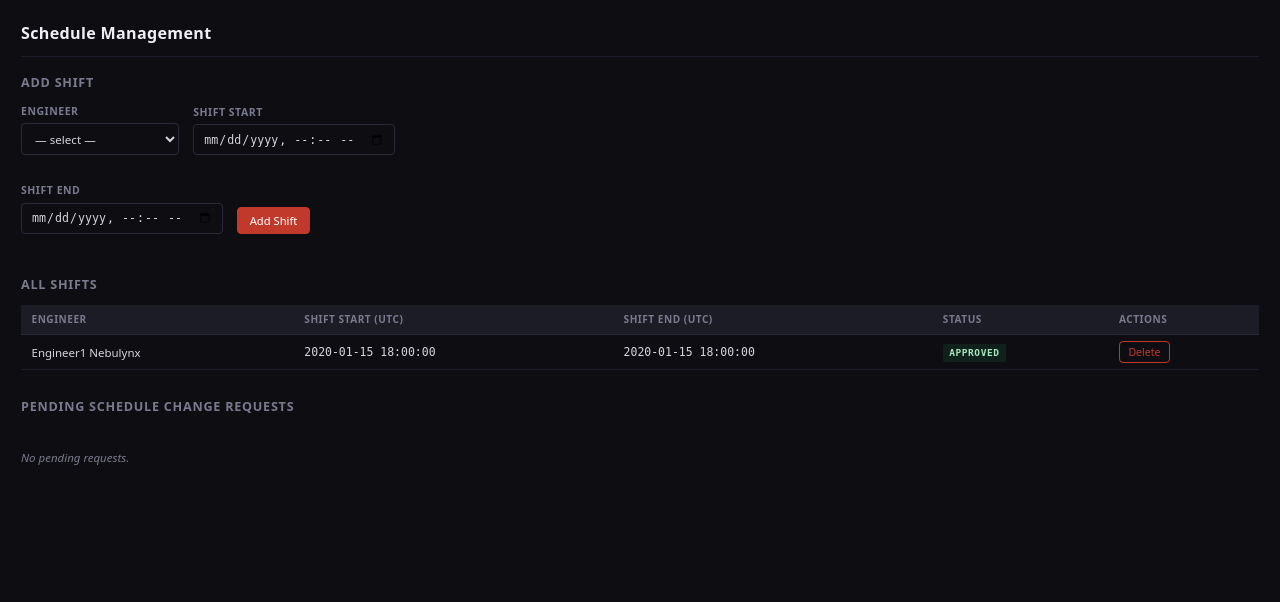
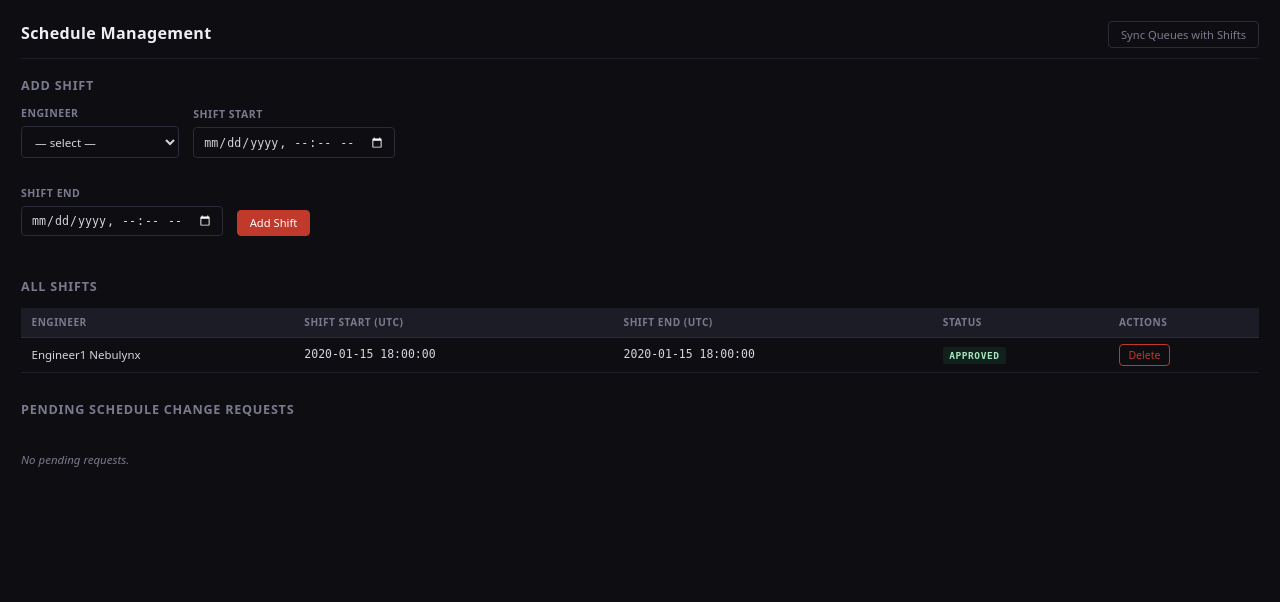
Before and after one commit to ocnsauto/oncall-notification-system-automation, a Flask app: page /schedules/ in a window 1280 px wide. Shown: the part 49-651 px from the top of the page. Run offline with Flask 3, Linux system fonts and the light colour scheme; a user stored in the database is signed in; tables that the repository leaves empty hold one stand-in row (values such as "Sample post").

Commit message:
feat(ui): fix calendar icon color and add explicit queue sync button for active shifts

```diff
--- a/app/routes/schedules.py
+++ b/app/routes/schedules.py
@@ -109,3 +109,31 @@
     db.session.commit()
     flash("Schedule change request rejected.", "info")
     return redirect(url_for("schedules.admin_schedules"))
+
+
+@schedules_bp.route("/sync-queues", methods=["POST"])
+@login_required
+def sync_queues():
+    now = datetime.utcnow()
+    # Find all active shifts right now
+    active_shifts = OncallSchedule.query.filter(
+        OncallSchedule.is_approved == True,
+        OncallSchedule.shift_start <= now,
+        OncallSchedule.shift_end >= now
+    ).all()
+    active_engineer_ids = {shift.engineer_id for shift in active_shifts}
+
+    # Get all engineers ordered by current queue position
+    engineers = Engineer.query.order_by(Engineer.queue_position).all()
+
+    # Split into active and inactive, preserving relative order
+    active_engineers = [e for e in engineers if e.id in active_engineer_ids]
+    inactive_engineers = [e for e in engineers if e.id not in active_engineer_ids]
+
+    # Re-assign queue positions 1 to N
+    for i, e in enumerate(active_engineers + inactive_engineers, start=1):
+        e.queue_position = i
+
+    db.session.commit()
+    flash("Queues synced: Engineers on active shifts moved to the front.", "success")
+    return redirect(url_for("schedules.admin_schedules"))
--- a/static/css/main.css
+++ b/static/css/main.css
@@ -306,6 +306,7 @@
 .form-input.mono  { font-family: var(--font-mono); }
 select.form-input { cursor: pointer; }
 textarea.form-input { resize: vertical; }
+::-webkit-calendar-picker-indicator { filter: invert(1); }
 .form-actions { display: flex; gap: 0.5rem; align-items: center; margin-top: 0.5rem; }
 .form-inline-grid { display: flex; flex-wrap: wrap; gap: 1rem; align-items: flex-end; }
 
--- a/templates/schedules/admin.html
+++ b/templates/schedules/admin.html
@@ -4,6 +4,11 @@
 {% block content %}
 <div class="page-header">
   <h1 class="page-title">Schedule Management</h1>
+  <div class="header-actions">
+    <form method="POST" action="{{ url_for('schedules.sync_queues') }}" style="display:inline;">
+      <button type="submit" class="btn btn--ghost" id="sync-queues-btn">Sync Queues with Shifts</button>
+    </form>
+  </div>
 </div>
 
 <!-- Add Shift -->
```
